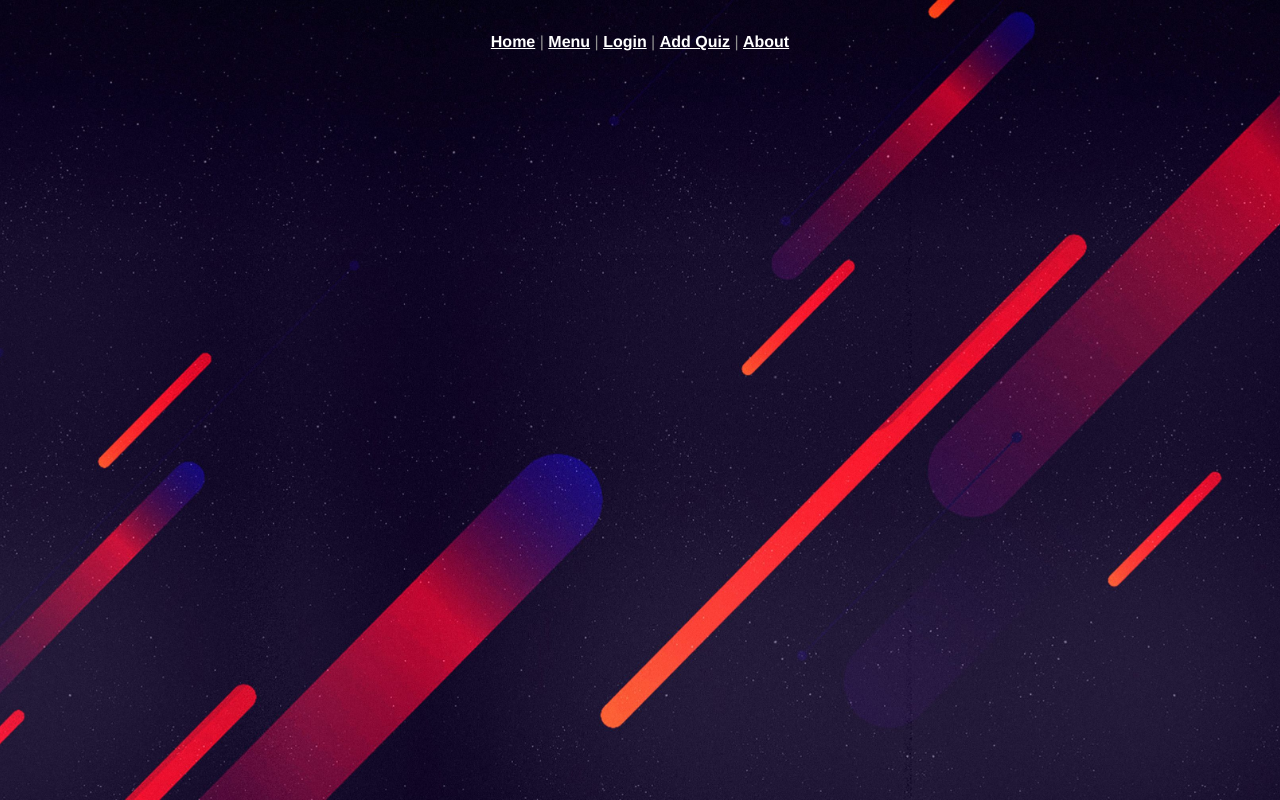
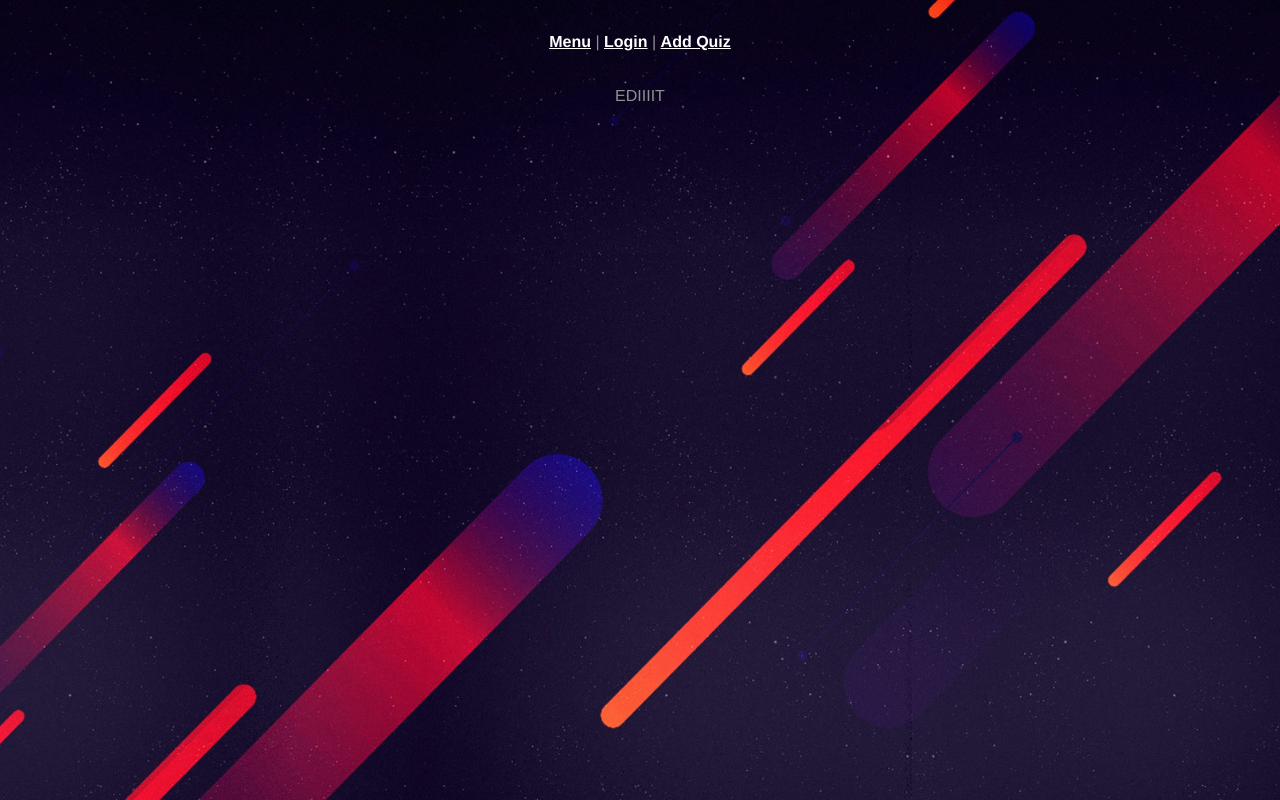
Before and after one commit to MarkSrmg/front_quiz_project, a Vue app: page /#/edit in a window 1280 px wide. Built offline with nearby package versions, Linux system fonts and the light colour scheme; sample sign-in values are in the browser's storage.

Commit message:
Nav delete ja edit view

```diff
--- a/src/App.vue
+++ b/src/App.vue
@@ -1,11 +1,12 @@
 <template>
   <div id="app">
     <nav>
-      <router-link to="/">Home</router-link> |
-      <router-link to="/menu">Menu</router-link> |
-      <router-link to="/login">Login</router-link> |
-      <router-link to="/quiz">Add Quiz</router-link> |
-      <router-link to="/about">About</router-link>
+
+      <router-link to="/menu">Menu</router-link>
+      |
+      <router-link to="/login">Login</router-link>
+      |
+      <router-link to="/quiz">Add Quiz</router-link>
     </nav>
     <router-view/>
   </div>
@@ -27,6 +28,7 @@ body {
   background-size: cover;
   -o-background-size: cover;
 }
+
 nav {
   padding: 30px;
 }
--- a/src/router/index.js
+++ b/src/router/index.js
@@ -6,6 +6,7 @@ import LoginView from "@/views/LoginView.vue";
 import MenuView from "@/views/MenuView.vue";
 import PlayView from "@/views/PlayView.vue";
 import AddQuestionView from "@/views/AddQuestionView.vue";
+import EditView from "@/views/EditView.vue";
 
 Vue.use(VueRouter)
 
@@ -26,30 +27,20 @@ const routes = [
     component: MenuView
   },
   {
-    path: '/',
-    name: 'homeRoute',
-    component: HomeView
-  },
-  {
     path: '/play',
     name: 'playRoute',
     component: PlayView
+  }, {
+    path: '/edit',
+    name: 'editRoute',
+    component: EditView
   },
   {
     path: '/login',
     name: 'loginRoute',
     component: LoginView
-  },
-  {
-    path: '/about',
-    name: 'about',
-    // route level code-splitting
-    // this generates a separate chunk (about.[hash].js) for this route
-    // which is lazy-loaded when the route is visited.
-    component: function () {
-      return import(/* webpackChunkName: "about" */ '../views/AboutView.vue')
-    }
   }
+
 ]
 
 const router = new VueRouter({
--- /dev/null
+++ b/src/views/EditView.vue
@@ -0,0 +1,11 @@
+<template>
+<div>
+  EDIIIIT
+</div>
+</template>
+
+<script>
+export default {
+  name: "EditView"
+}
+</script>
```
